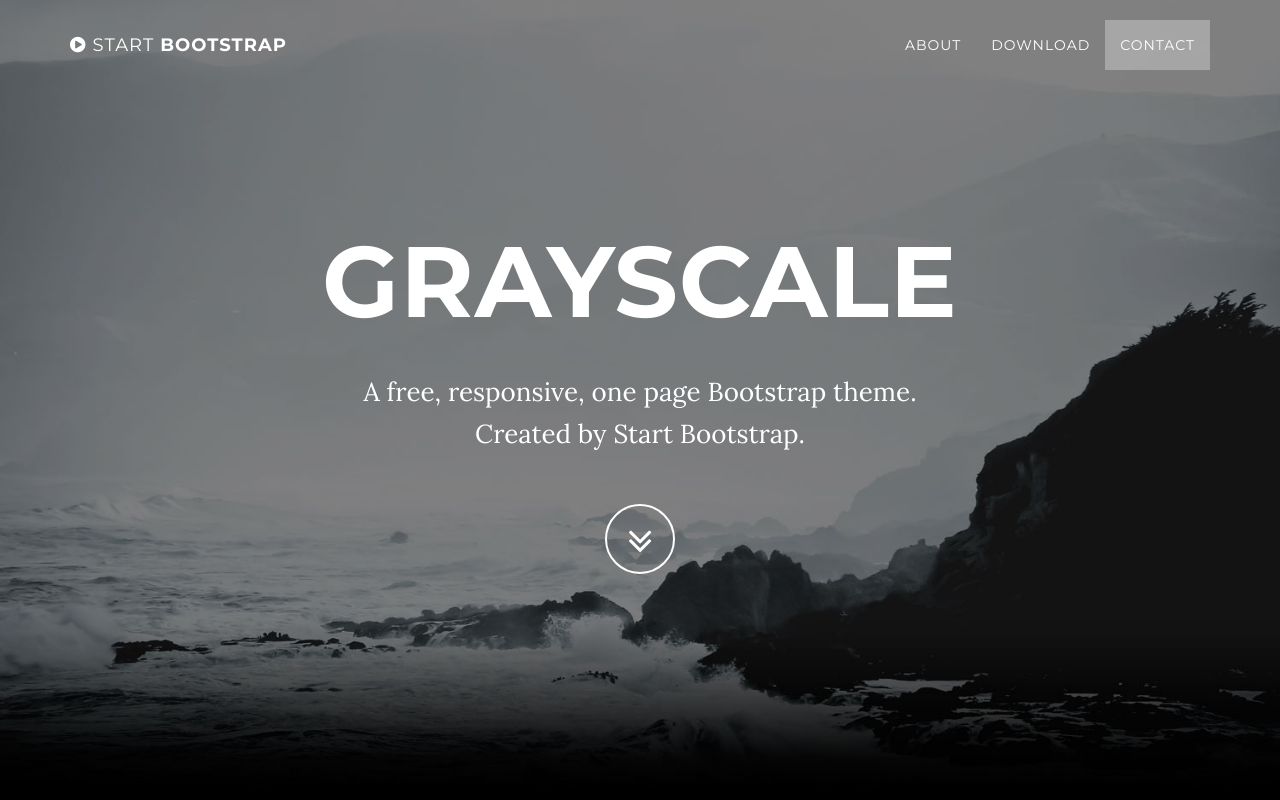
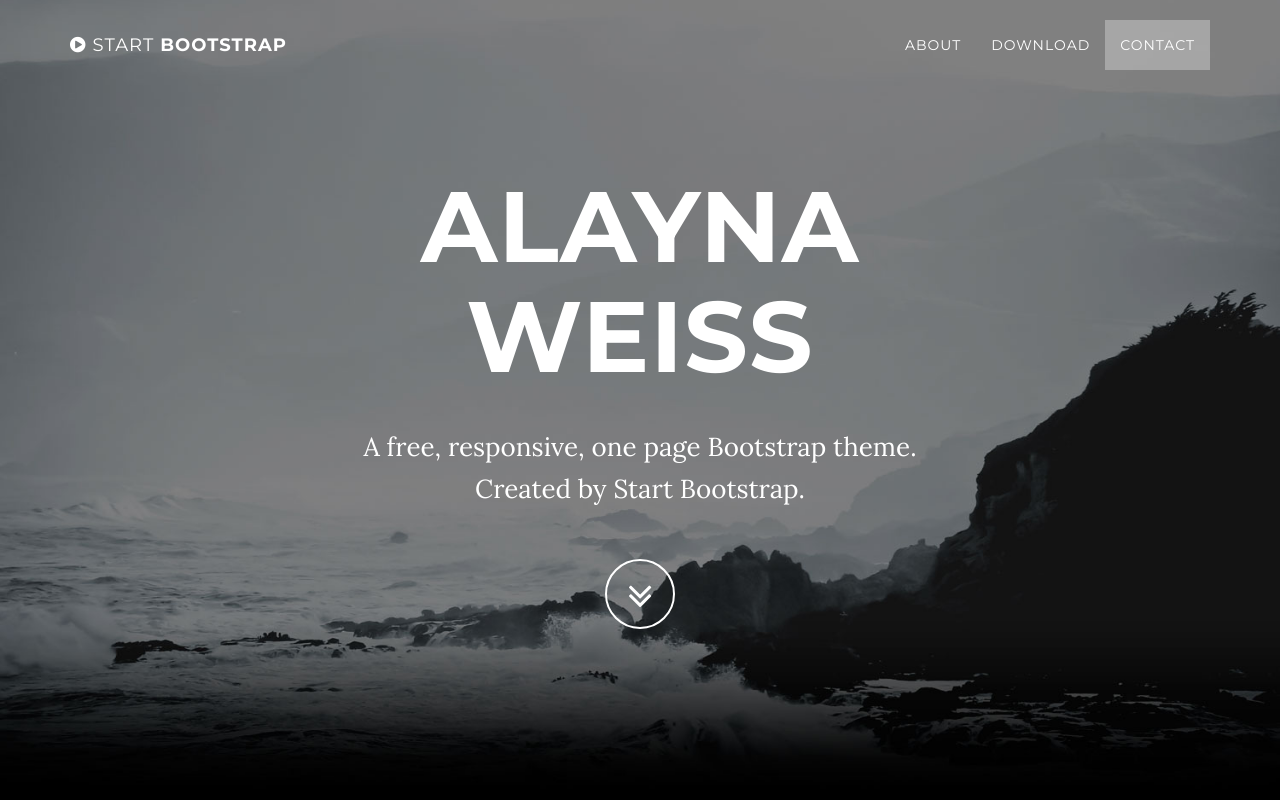
Before and after one commit to aaweiss/aaweiss.github.io, a website: page index.html in a window 1280 px wide. Shown: the top 800 px of the page. Drawn offline with nearby package versions, Linux system fonts and the light colour scheme; some packages are replaced by stand-ins of ours.

Commit message:
changed title

```diff
--- a/index.html
+++ b/index.html
@@ -74,7 +74,7 @@
             <div class="container">
                 <div class="row">
                     <div class="col-md-8 col-md-offset-2">
-                        <h1 class="brand-heading">Grayscale</h1>
+                        <h1 class="brand-heading">Alayna Weiss</h1>
                         <p class="intro-text">A free, responsive, one page Bootstrap theme.
                             <br>Created by Start Bootstrap.</p>
                         <a href="#about" class="btn btn-circle page-scroll">
```
